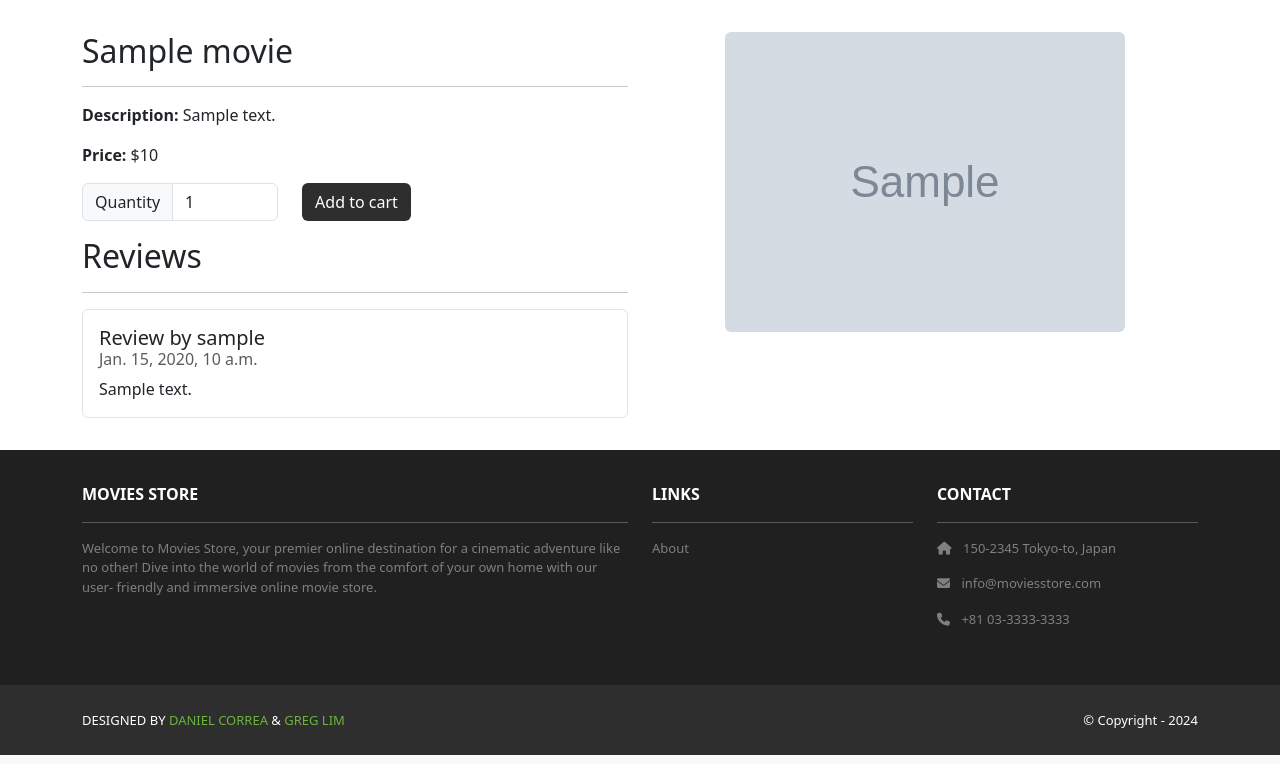
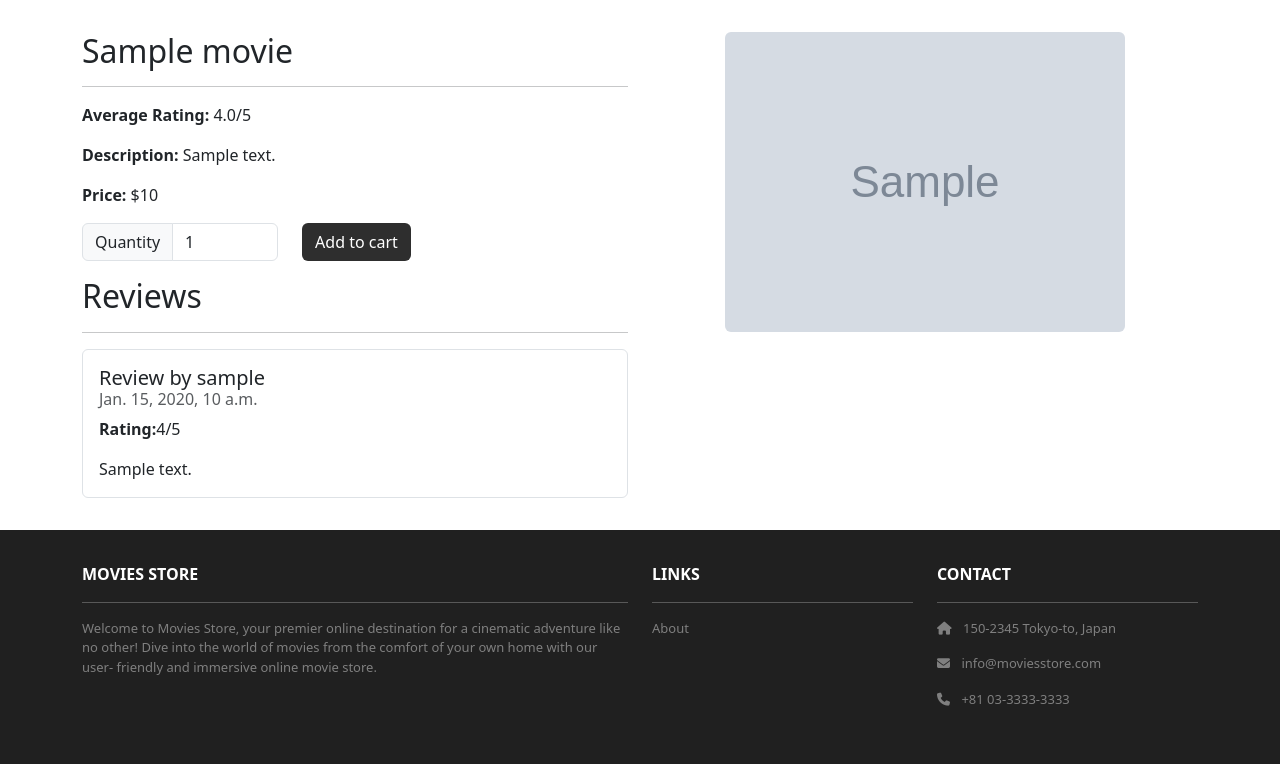
Before and after one commit to turtlevil/moviesstore, a Django app: template movies/templates/movies/show.html in a window 1280 px wide. Shown: the part 82-846 px from the top of the page. Run offline with Django 5.2, Linux system fonts and the light colour scheme; the template is opened without the code that fills it: most values are stand-ins (such as "Sample title", 1, 10 or a date in 2020); grey boxes marked "Sample" are stand-in pictures; some libraries are stand-ins or nearby versions.

Commit message:
added the rating to the review. and comment is now optional. also added the average rating at the top for each movie

```diff
--- a/movies/models.py
+++ b/movies/models.py
@@ -1,5 +1,6 @@
 from django.db import models
 from django.contrib.auth.models import User
+from django.core.validators import MinValueValidator, MaxValueValidator
 
 class Movie(models.Model):
     id = models.AutoField(primary_key=True)
@@ -12,7 +13,8 @@ class Movie(models.Model):
 
 class Review(models.Model):
     id = models.AutoField(primary_key=True)
-    comment = models.CharField(max_length=255)
+    rating = models.IntegerField(validators=[MinValueValidator(1), MaxValueValidator(5)], default = 5)
+    comment = models.CharField(max_length=255, blank = True)
     date = models.DateTimeField(auto_now_add=True)
     movie = models.ForeignKey(Movie, on_delete=models.CASCADE)
     user = models.ForeignKey(User, on_delete=models.CASCADE)
--- a/movies/templates/movies/show.html
+++ b/movies/templates/movies/show.html
@@ -7,6 +7,16 @@
       <div class="col-md-6 mx-auto mb-3">
         <h2>{{ template_data.movie.name }}</h2>
         <hr />
+        {%if template_data.movie_rating is not None%}
+          <p>
+            <b>Average Rating: </b>
+            {{ template_data.movie_rating|floatformat:1 }}/5
+          </p>
+        {%else%}
+          <p>
+            <b>Average Rating: </b> No ratings yet
+          </p>
+        {%endif%}
         <p><b>Description:</b> {{template_data.movie.description }}</p>
         <p><b>Price:</b> ${{template_data.movie.price }}</p>
         <p class="card-text">
@@ -41,7 +51,9 @@
             <h6 class="card-subtitle mb-2 text-muted">
               {{ review.date }}
             </h6>
+            <p><b>Rating:</b>{{ review.rating }}/5</p>
             <p class="card-text">{{ review.comment }}</p>
+
             {% if user.is_authenticated and user == review.user %}
             <a class="btn btn-primary"
               href="{% url 'movies.edit_review' id=template_data.movie.id review_id=review.id %}">Edit
@@ -60,7 +72,7 @@
           </li>
           {% endfor %}
         </ul>
-        {% if user.is_authenticated %}
+        {% if user.is_authenticated and not template_data.user_review%}
         <div class="container mt-4">
           <div class="row justify-content-center">
             <div class="col-12">
@@ -70,9 +82,21 @@
                     </b><br /><br />
                   <form method="POST" action="{% url 'movies.create_review' id=template_data.movie.id %}">
                     {% csrf_token %}
+                    <div class="rating">
+                      <label for ="rating">Rating out of 5:</label>
+                      <select name ="rating" id = "rating" required>
+                        <option value = "" disabled>Choose a rating</option>
+                        <option value = "1">1</option>
+                        <option value = "2">2</option>
+                        <option value = "3">3</option>
+                        <option value = "4">4</option>
+                        <option value = "5">5</option>
+                      </select>
+
+                    </div>
                     <p>
                       <label for="comment">Comment:</label>
-                      <textarea name="comment" required
+                      <textarea name="comment"
                       class="form-control"
                       id="comment"></textarea>
                     </p>
```
Also changed, not shown: movies/templates/movies/edit_review.html (+16 -1 lines), movies/views.py (+20 -7 lines), db.sqlite3, movies/migrations/0007_review_rating_alter_review_comment.py (added).
